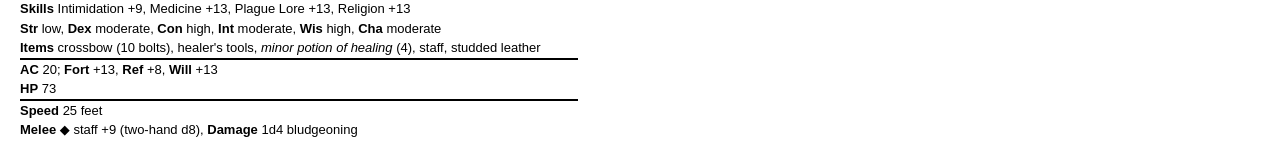
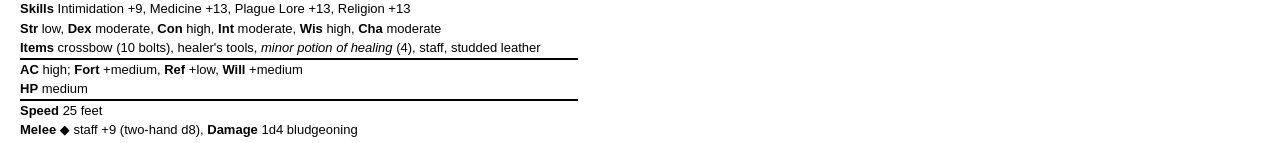
Before and after one commit to IgpayAtenlay/website, a React (Create React App) app in the folder client/: page /creatureCreator in a window 1280 px wide. Shown: the part 193-336 px from the top of the page. Built offline with nearby package versions, Linux system fonts and the light colour scheme.

Commit message:
auto add cold, construct, daemon, demon, and mindless

```diff
--- a/client/src/pages/creatureCreator/autoForm/addTag.jsx
+++ b/client/src/pages/creatureCreator/autoForm/addTag.jsx
@@ -3,7 +3,13 @@ import {CreatureContext} from "../index";
 import {v4} from "uuid";
 
 export default function AddTag() {
-    var tags = ["aberration", "aeon", "air", "angel", "animal", "archon", "astral", "azata", "beast", "celestial"];
+    var tags = [
+        "aberration", "aeon", "air", "angel", "animal", "archon", "astral", "azata",
+        "beast",
+        "celestial", "cold", "construct",
+        "daemon", "demon",
+        "mindless"
+    ];
     var tagOptions = tags.map(e => <option value={e}>{e.toUpperCase()}</option>);
 
     var {creature, setCreature} = useContext(CreatureContext);
@@ -41,6 +47,8 @@ export default function AddTag() {
                 addTag("celestial");
                 addTag("holy");
                 addSpeed("fly");
+                addMiscAbilities("aura", "Angels each have a unique aura based on how they serve as messengers and how they deliver those messages.");
+                addMiscAbilities("rituals", "angelic messenger");
                 break;
             case "animal":
                 deleteLanguages();
@@ -49,6 +57,7 @@ export default function AddTag() {
             case "archon":
                 addTag("celestial");
                 addTag("holy");
+                addMiscAbilities("virtue ability", "Archons each represent a specific virtue, like courage or hope, and have a special ability based on the virtue they represent.");
                 break;
             case "astral":
                 addSense("darkvision");
@@ -57,6 +66,7 @@ export default function AddTag() {
                 addTag("celestial");
                 addTag("holy");
                 addWeakness("cold iron");
+                addMiscAbilities("Freedom Ability", "Azatas each represent a specific freedom, like free expression or free love, and have a special ability based on the freedom they represent.");
                 break;
             case "beast":
                 changeAbility("int", "terrible");
@@ -68,6 +78,46 @@ export default function AddTag() {
                 addWeakness("unholy");
                 addMiscAbilities("holy strikes", "all your strikes have the trait holy");
                 addMiscAbilities("saves vs magic", "you have a +1 status bonus to all saves vs. magic");
+                break;
+            case "cold":
+                addImmunity("cold");
+                addResistance("cold");
+                break;
+            case "construct":
+                addTag("mindless");
+                addImmunity("bleed");
+                addImmunity("death effects");
+                addImmunity("disease");
+                addImmunity("doomed");
+                addImmunity("drained");
+                addImmunity("fatigued");
+                addImmunity("healing");
+                addImmunity("nonlethal attacks");
+                addImmunity("paralyzed");
+                addImmunity("poison");
+                addImmunity("sickened");
+                addImmunity("spirit");
+                addImmunity("unconscious");
+                addImmunity("vitality");
+                addImmunity("void");
+                break;
+            case "daemon":
+                addTag("fiend");
+                addTag("unholy");
+                addLanguage("daemonic");
+                addLanguage("telepathy 100 feet");
+                addImmunity("death effects");
+                addMiscAbilities("Death Ability", "Daemons each represent a specific kind of death, like death by disease or starvation, and have a special ability based on the method of death they represent.");
+                break;
+            case "demon":
+                addTag("fiend");
+                addTag("unholy");
+                addLanguage("chthonian");
+                addLanguage("telepathy 100 feet");
+                changeDefense("hp", "high");
+                break;
+            case "mindless":
+                addImmunity("mental");
                 break;
             default:
                 break;
@@ -148,6 +198,19 @@ export default function AddTag() {
         }));
     }
 
+    function changeDefense(name, scale) {
+        setCreature(prevCreature => ({
+            ...prevCreature,
+            defenses: {
+                ...prevCreature.defenses,
+                [name]: {
+                    ...prevCreature.defenses[name],
+                    scale: scale
+                }
+            }
+        }));
+    }
+
     function addWeakness(type) {
         if (!creature.defenses.weaknesses.some(e => e.type === type)) {
             setCreature(prevCreature => ({
@@ -157,6 +220,37 @@ export default function AddTag() {
                     weaknesses: prevCreature.defenses.weaknesses.concat({
                         type: type,
                         amount: 5,
+                        id: v4()
+                    })
+                }
+            }));
+        }
+    }
+
+    function addResistance(type) {
+        if (!creature.defenses.resistances.some(e => e.type === type)) {
+            setCreature(prevCreature => ({
+                ...prevCreature,
+                defenses: {
+                    ...prevCreature.defenses,
+                    resistances: prevCreature.defenses.resistances.concat({
+                        type: type,
+                        amount: 5,
+                        id: v4()
+                    })
+                }
+            }));
+        }
+    }
+
+    function addImmunity(type) {
+        if (!creature.defenses.immunities.some(e => e.type === type)) {
+            setCreature(prevCreature => ({
+                ...prevCreature,
+                defenses: {
+                    ...prevCreature.defenses,
+                    immunities: prevCreature.defenses.immunities.concat({
+                        type: type,
                         id: v4()
                     })
                 }
--- a/client/src/pages/creatureCreator/autoForm/index.jsx
+++ b/client/src/pages/creatureCreator/autoForm/index.jsx
@@ -25,8 +25,8 @@ export default function Creature(props) {
             </div>
         </div>
         <div class="defenses">
-            <p><b>AC</b> {creature.defenses.ac}; <b>Fort</b> +{creature.defenses.fort}, <b>Ref</b> +{creature.defenses.ref}, <b>Will</b> +{creature.defenses.will}</p>
-            <p><b>HP</b> {creature.defenses.hp}</p>
+            <p><b>AC</b> {creature.defenses.ac.scale}; <b>Fort</b> +{creature.defenses.fort.scale}, <b>Ref</b> +{creature.defenses.ref.scale}, <b>Will</b> +{creature.defenses.will.scale}</p>
+            <p><b>HP</b> {creature.defenses.hp.scale}</p>
         </div>
         <div class="other">
             <p><b>Speed</b> {creature.speed[0].speed} feet</p>
--- a/client/src/pages/creatureCreator/creature/index.jsx
+++ b/client/src/pages/creatureCreator/creature/index.jsx
@@ -24,8 +24,8 @@ export default function Creature(props) {
             </div>
         </div>
         <div class="defenses">
-            <p><b>AC</b> {creature.defenses.ac}; <b>Fort</b> +{creature.defenses.fort}, <b>Ref</b> +{creature.defenses.ref}, <b>Will</b> +{creature.defenses.will}</p>
-            <p><b>HP</b> {creature.defenses.hp}</p>
+            <p><b>AC</b> {creature.defenses.ac.number}; <b>Fort</b> +{creature.defenses.fort.number}, <b>Ref</b> +{creature.defenses.ref.number}, <b>Will</b> +{creature.defenses.will.number}</p>
+            <p><b>HP</b> {creature.defenses.hp.number}</p>
         </div>
         <div class="other">
             <p><b>Speed</b> {creature.speed[0].speed} feet</p>
--- a/client/src/pages/creatureCreator/customForm/index.jsx
+++ b/client/src/pages/creatureCreator/customForm/index.jsx
@@ -39,11 +39,11 @@ export default function CustomForm() {
         </div>
         <div class="defenses">
             <p>
-                <NumberInput label={<b>AC</b>} name={"ac"} location={creature.defenses} />;&nbsp;
-                <NumberInput label={<b>Fort</b>} name={"fort"} location={creature.defenses} />;&nbsp;
-                <NumberInput label={<b>Ref</b>} name={"ref"} location={creature.defenses} />;&nbsp;
-                <NumberInput label={<b>Will</b>} name={"will"} location={creature.defenses} /></p>
-            <p><NumberInput label={<b>HP</b>} name={"hp"} location={creature.defenses} /></p>
+                <NumberInput label={<b>AC</b>} name={"number"} location={creature.defenses.ac} />;&nbsp;
+                <NumberInput label={<b>Fort</b>} name={"number"} location={creature.defenses.fort} />;&nbsp;
+                <NumberInput label={<b>Ref</b>} name={"number"} location={creature.defenses.ref} />;&nbsp;
+                <NumberInput label={<b>Will</b>} name={"number"} location={creature.defenses.will} /></p>
+            <p><NumberInput label={<b>HP</b>} name={"number"} location={creature.defenses.hp} /></p>
         </div>
         <div class="other">
             <p><NumberInput label={<b>Speed</b>} name={"speed"} location={creature.speed[0]} factor={5} /> feet</p>
--- a/client/src/pages/creatureCreator/index.jsx
+++ b/client/src/pages/creatureCreator/index.jsx
@@ -111,18 +111,34 @@ export default function CreatureCreator() {
                 name: "studded leather"
             }],
         defenses: {
-            ac: 20,
-            fort: 13,
-            ref: 8,
-            will: 13,
-            hp: 73,
+            ac: {
+                number: 20,
+                scale: "high"
+            },
+            fort: {
+                number: 13,
+                scale: "medium"
+            },
+            ref: {
+                number: 8,
+                scale: "low"
+            },
+            will: {
+                number: 13,
+                scale: "medium"
+            },
+            hp: {
+                number: 73,
+                scale: "medium"
+            },
             weaknesses: [
                 {
                     type: "cold iron",
                     amount: 5
                 }
             ],
-            resistances: []
+            resistances: [],
+            immunities: []
         },
         speed: [
             {
```
